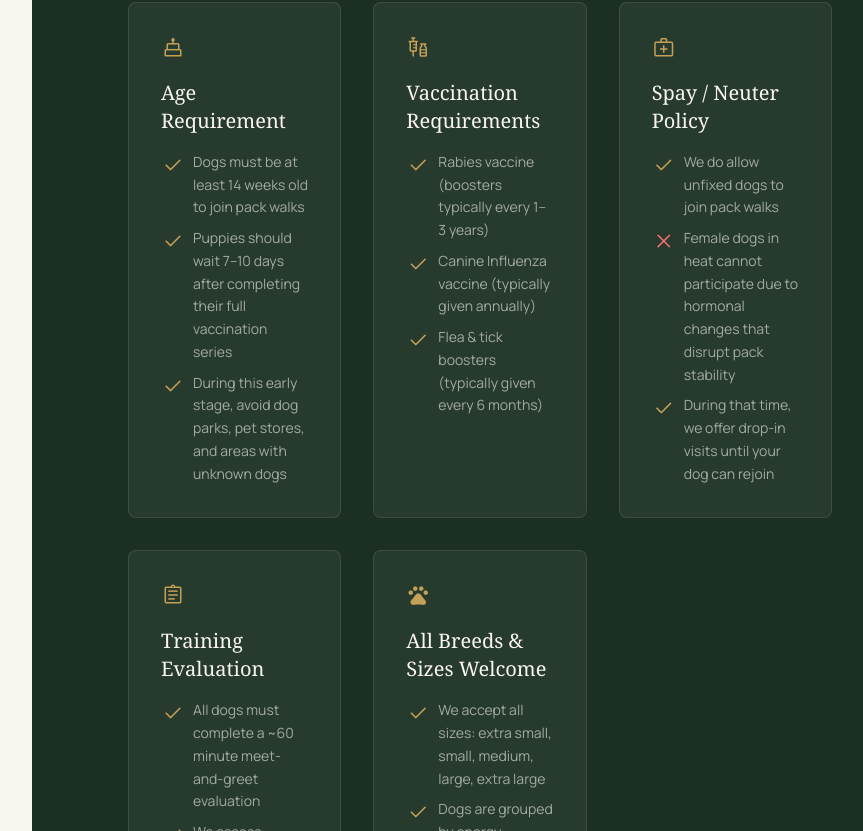
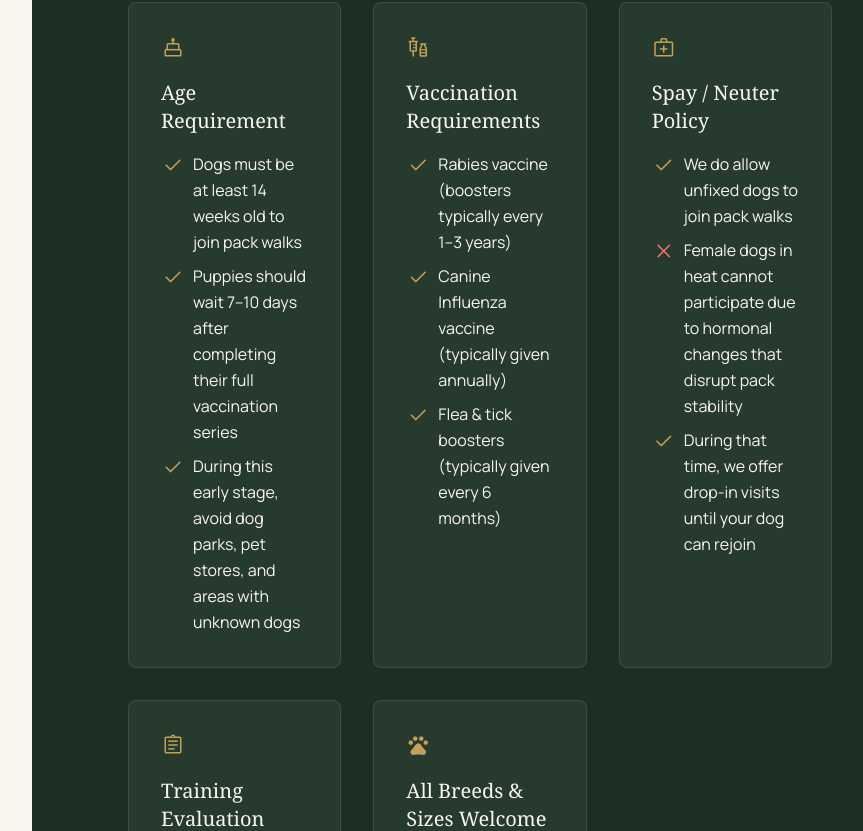
Before and after one commit to EducatedBernie/gentlemans-paw, a Next.js app: page / in a window 1280 px wide. Shown: the part 5309-6140 px from the top of the page, without its empty margins (352-1215 px from the left). Built offline with nearby package versions, Linux system fonts and the light colour scheme.

Commit message:
Requirements: bigger bullet text, full white contrast

```diff
--- a/src/components/sections/PackWalkRequirementsSection.tsx
+++ b/src/components/sections/PackWalkRequirementsSection.tsx
@@ -81,9 +81,9 @@ export default function PackWalkRequirementsSection() {
                   return (
                     <li
                       key={i}
-                      className="text-[#F9F6F0]/60 text-sm leading-relaxed flex items-start gap-2"
+                      className="text-[#F9F6F0] text-base leading-relaxed flex items-start gap-2"
                     >
-                      <span className={`material-symbols-outlined text-base mt-0.5 shrink-0 ${excluded ? "text-red-400" : "text-[#C5A059]"}`}>
+                      <span className={`material-symbols-outlined text-xl mt-0.5 shrink-0 ${excluded ? "text-red-400" : "text-[#C5A059]"}`}>
                         {excluded ? "close" : "check"}
                       </span>
                       <span>{text}</span>
```
